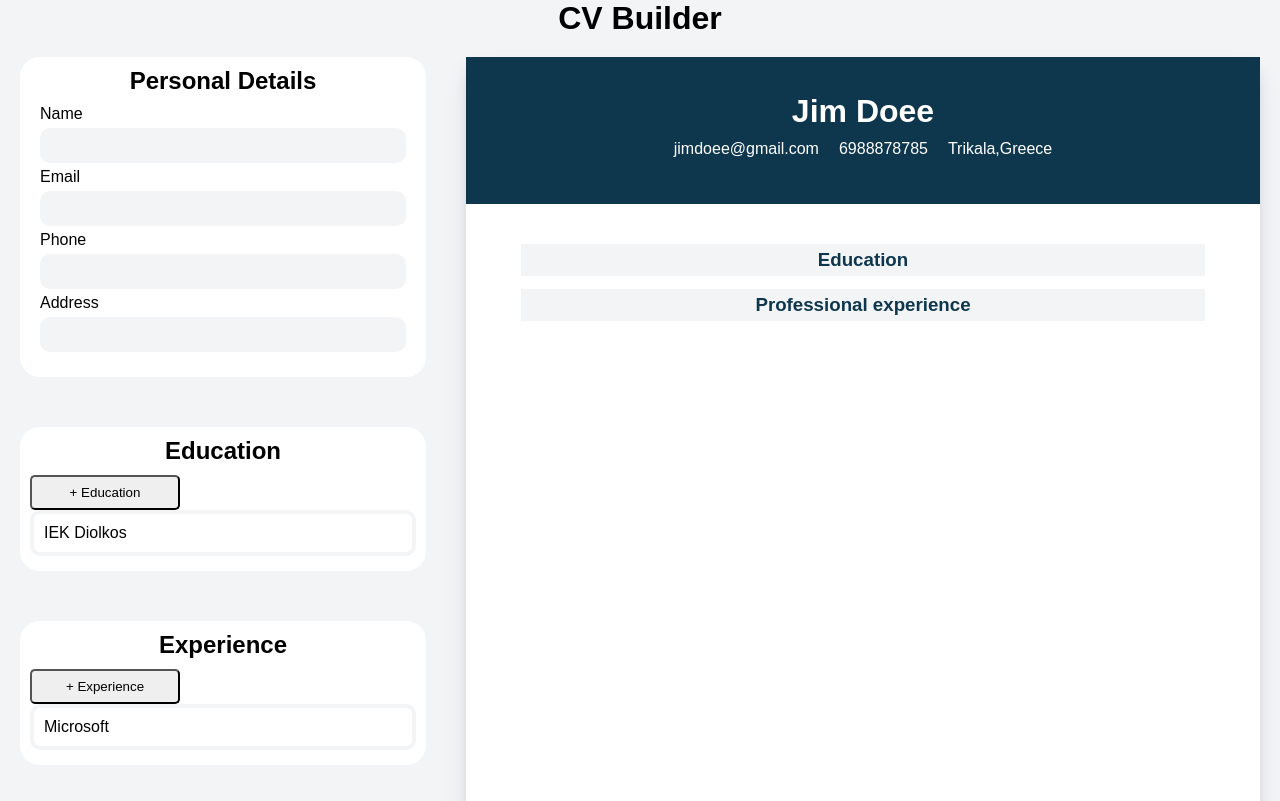
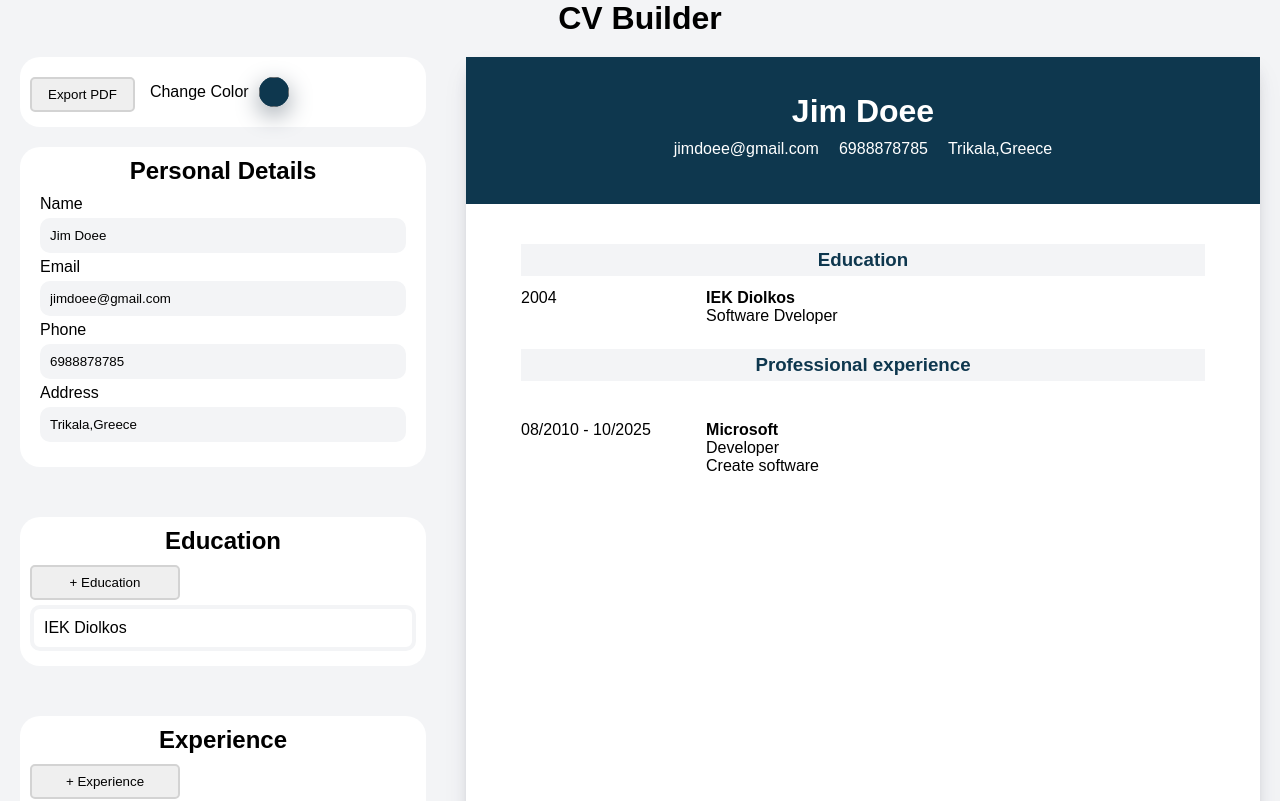
Before and after one commit to earnBill/reactCV, a React (Vite) app: page / in a window 1280 px wide. Shown: the top 801 px of the page. Built offline with nearby package versions, Linux system fonts and the light colour scheme.

Commit message:
create change color function

```diff
--- a/src/App.jsx
+++ b/src/App.jsx
@@ -2,10 +2,12 @@ import GeneralInfoForm from "./components/GeneralInfoForm";
 import EducationExperienceForm from "./components/EducationExperienceForm";
 import PracticalExperienceForm from "./components/PracticalExperienceForm";
 import Resume from "./components/Resume";
+import Sidebar from "./components/sidebar";
 import { useState } from "react";
 
 
 function App() {
+  const [color, setColor] = useState('#0e374e')
   const [eduId, setEduId] = useState(1);
   const [expId, setExpId] = useState(1);
   const [school, setSchool] = useState('');
@@ -45,8 +47,8 @@ function App() {
       companyName:"Microsoft",
       positionTitle:"Developer",
       responsibilities:"Create software",
-      from:"",
-      until:"",
+      from:"08/2010",
+      until:"10/2025",
     }]
   });
   console.log(updateInfo);
@@ -57,11 +59,19 @@ function App() {
       </header>
       <div className="main-container">
         <aside>
+            <Sidebar
+              mainColor={color}
+              changeColor={changeColorValue}
+            />
             <GeneralInfoForm
               updateName={changeName}
               updateEmail={changeMail}
               updatePhone={changePhone}
               updateAddress={changeAddress}
+              nameValue={updateInfo.general.name}
+              emailValue={updateInfo.general.email}
+              phoneValue={updateInfo.general.phone}
+              addressValue={updateInfo.general.address}
             />
             <EducationExperienceForm
               displayStyle={changeDisplayEdu}
@@ -110,12 +120,17 @@ function App() {
             personalInfo={updateInfo.general}
             educationInfo={updateInfo.education}
             experienceInfo={updateInfo.experience}
+            resumeTopColor={color}
             />
         </main>
       </div>
             <footer>Bill Tas 2025</footer>
     </div>
     );
+  function changeColorValue(e) {
+    setColor(e.target.value);
+    console.log(e.target.value)
+  }
 
   function changeName(e) {
     const newName = {...updateInfo.general, name: e.target.value}
--- a/src/components/GeneralInfoForm.jsx
+++ b/src/components/GeneralInfoForm.jsx
@@ -1,20 +1,29 @@
-export default function GeneralInfoForm({updateName, updateEmail, updatePhone, updateAddress}) {
+export default function GeneralInfoForm({
+  updateName,
+  updateEmail,
+  updatePhone,
+  updateAddress,
+  nameValue,
+  emailValue,
+  phoneValue,
+  addressValue
+}) {
 
   return (
     <div className="form-general-info section-style">
       <h2>Personal Details</h2>
       <form onSubmit={e => e.preventDefault()}>
         <label htmlFor="name">Name</label>
-        <input type="text" id="name" onChange={updateName}/>
+        <input type="text" id="name" onChange={updateName} value={nameValue}/>
 
         <label htmlFor="email">Email</label>
-        <input type="email" id="email" onChange={updateEmail}/>
+        <input type="email" id="email" onChange={updateEmail} value={emailValue}/>
 
         <label htmlFor="phone">Phone</label>
-        <input type="text" id="phone" onChange={updatePhone}/>
+        <input type="text" id="phone" onChange={updatePhone} value={phoneValue}/>
 
         <label htmlFor="address">Address</label>
-        <input type="text" id="address" onChange={updateAddress}/>
+        <input type="text" id="address" onChange={updateAddress} value={addressValue}/>
         {/* <button onClick={}>Ok</button> */}
         {/* <button onClick={editGeneralInfo}>Edit</button> */}
       </form>
--- a/src/components/PracticalExperienceForm.jsx
+++ b/src/components/PracticalExperienceForm.jsx
@@ -33,10 +33,10 @@ export default function PracticalExperienceForm({
             <input type="text" name="position" id="position" value={positionIn} onChange={updatePosition}/>
             <label htmlFor="responsibilities">Responsibilities</label>
             <textarea name="responsibilities" id="responsibilities" value ={respoIn} rows={5} onChange={updateRespo}/>
-            <label htmlFor="from">From</label>
-            <input type="date" name="from" id="from" value={fromIn} onChange={updateFrom}/>
-            <label htmlFor="until">Until</label>
-            <input type="date" name="until" id="until" value={untilIn} onChange={updateUntil}/>
+            <label htmlFor="from">Start Date</label>
+            <input type="text" name="from" id="from" value={fromIn} onChange={updateFrom}/>
+            <label htmlFor="until">End Date</label>
+            <input type="text" name="until" id="until" value={untilIn} onChange={updateUntil}/>
             <button type="button" onClick={updateExperience} style={{display : displayStyleOk}}>Ok</button>
             <button type="button" onClick={updateExistExperience} style={{display : displayStyleUpdate}}>Update</button>
             <button type="button" onClick={cancelExperience}>Cancel</button>
--- a/src/components/Resume.jsx
+++ b/src/components/Resume.jsx
@@ -1,7 +1,12 @@
-export default function Resume({personalInfo, educationInfo, experienceInfo}) {
+export default function Resume({
+  personalInfo,
+  educationInfo,
+  experienceInfo,
+  resumeTopColor
+}) {
   return (
     <div className="resume-container">
-      <div className="resume-top">
+      <div className="resume-top" style={{backgroundColor : resumeTopColor}}>
         <div className="personal-info">
           <h1>{personalInfo.name}</h1>
           <div className="personal-details">
@@ -9,7 +14,6 @@ export default function Resume({personalInfo, educationInfo, experienceInfo}) {
             <div className="phone">{personalInfo.phone}</div>
             <div className="address">{personalInfo.address}</div>
           </div>
-
         </div>
       </div>
       <div className="resume-body">
@@ -17,7 +21,6 @@ export default function Resume({personalInfo, educationInfo, experienceInfo}) {
           <h3>Education</h3>
           <div className="education">
             {educationInfo.map((educ, index) => {
-              if(index) {
                 return (
                 <div key={index} className="education-info">
                   <div className="education-study-section">
@@ -27,10 +30,8 @@ export default function Resume({personalInfo, educationInfo, experienceInfo}) {
                     <p className="education-info-schoolName">{educ.schoolName}</p>
                     <p className="education-info-study">{educ.titleStudy}</p>
                   </div>
-
                 </div>
                 );
-              }
             })}
           </div>
         </div>
@@ -38,7 +39,7 @@ export default function Resume({personalInfo, educationInfo, experienceInfo}) {
           <h3>Professional experience</h3>
           <div className="experience">
             {experienceInfo.map((exp, index) => {
-              if (index) {
+
               return (
                 <div key={index} className="experience-info">
                   <div className="experience-date-section">
@@ -51,7 +52,7 @@ export default function Resume({personalInfo, educationInfo, experienceInfo}) {
                   </div>
                 </div>
               );
-            }
+
             })}
           </div>
         </div>
--- /dev/null
+++ b/src/components/Sidebar.jsx
@@ -0,0 +1,16 @@
+
+export default function Sidebar({
+    mainColor,
+    changeColor
+}) {
+  return (
+    <div className="sidebar">
+      <button className="export-pdf">Export PDF</button>
+      <div className="color-div">
+        <label htmlFor="fav-color">Change Color</label>
+        <input type="color" id="fav-color" value={mainColor} onChange={changeColor}/>
+      </div>
+
+    </div>
+  )
+}
--- a/src/index.css
+++ b/src/index.css
@@ -120,11 +120,11 @@ textarea {
 }
 
 button {
-    margin-top: 10px;
     padding: 8px 16px;
     border-radius: 5px;
     max-width: 150px;
-    margin-right: 5px;
+    margin: 10px 5px 5px 0;
+    border: 2px solid lightgray;
 }
 
 h3 {
@@ -186,3 +186,36 @@ h2 {
 .experience-job-section {
     width: 100%;
 }
+
+#fav-color {
+    height: 30px;
+    width: 30px;
+    min-width: 30px;
+    border-radius: 50%;
+    padding: 0;
+    margin: 0;
+    box-shadow: 0 8px 24px #959da5;
+    background-color: #0e374e;
+    appearance: none;
+    cursor: pointer;
+    margin-left: 10px;
+}
+
+#fav-color::-webkit-color-swatch-wrapper  {
+    padding: 0;
+}
+.sidebar {
+    display: flex;
+    align-items: center;
+    justify-content: left;
+    padding: 10px ;
+    background-color: white;
+    border-radius: 20px;
+    margin: 10px;
+}
+
+.color-div {
+    display: flex;
+    align-items: center;
+    margin-left: 10px;
+}
```
